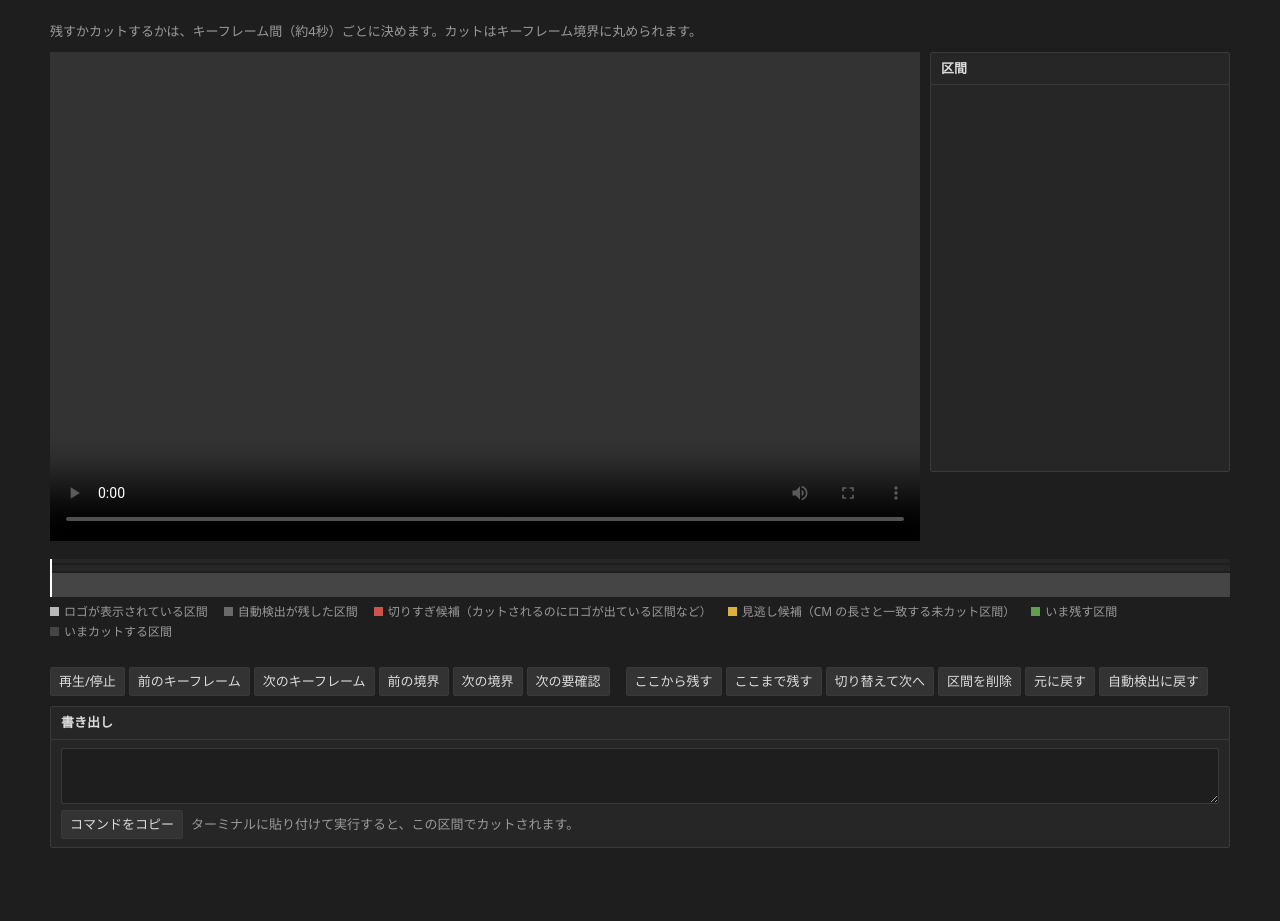
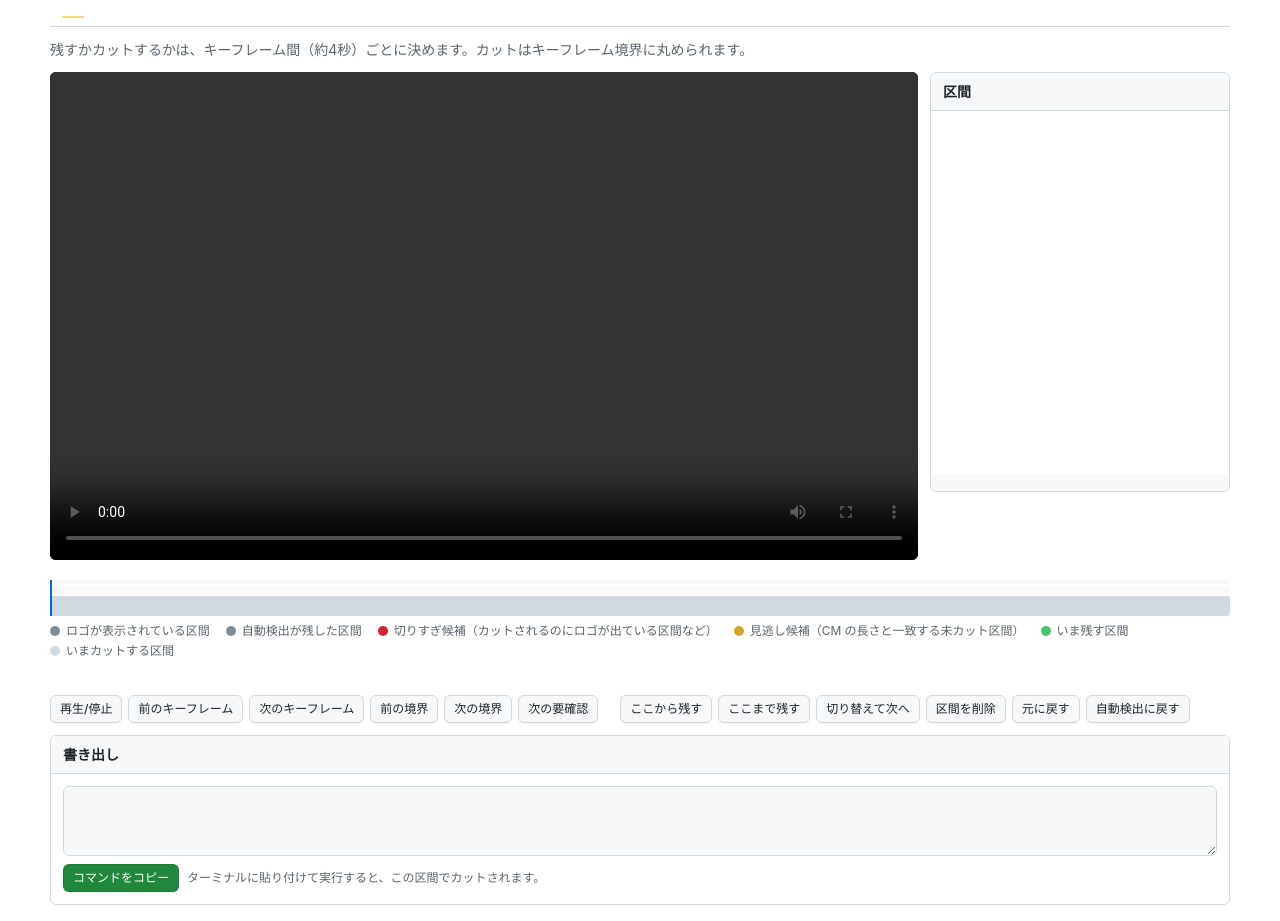
Before and after one commit to fetburner/Tachikaze, a website: page src/review.html in a window 1280 px wide. Before the commit the page ends 860 px from the top, so only its background shows below. Drawn offline with Linux system fonts and the light colour scheme.

Commit message:
[E21-2] 確認画面の見た目を GitHub（Primer）風の明るいテーマにする
白背景・淡いグレーの罫線と見出し帯・角丸 6px のボタンにした。
残す区間は緑、見逃し候補は黄土色、切りすぎ候補は赤。
主操作の「コマンドをコピー」だけを緑のボタンにする。

Co-Authored-By: Claude Opus 5.5 <noreply@anthropic.com>

```diff
--- a/src/review.html
+++ b/src/review.html
@@ -5,66 +5,64 @@
 <meta name="viewport" content="width=device-width, initial-scale=1">
 <title>Tachikaze review</title>
 <style>
-/* 動画編集ソフトに倣った中立グレーの暗色1テーマに固定している（映像の色を背景の色味で歪めないため）。
-   外部のCSS・フォント・JSは読まない。 */
+/* GitHub（Primer）の配色と部品の形に寄せた明るい1テーマに固定している。外部のCSS・フォント・JSは読まない。 */
 :root{
-  color-scheme:dark;
-  --bg:#1e1e1e; --panel:#262626; --raised:#333; --line:#3a3a3a;
-  --text:#dcdcdc; --muted:#9a9a9a;
-  --keep:#5f9f4f; --keep-text:#82c46f; --cut:#454545; --warn:#d9b13b; --over:#d2524b; --logo:#b8b8b8;
+  color-scheme:light;
+  --bg:#fff; --subtle:#f6f8fa; --line:#d1d9e0; --text:#1f2328; --muted:#59636e; --accent:#0969da;
+  --keep:#1a7f37; --keep-bar:#4ac26b; --cut:#d1d9e0; --warn:#9a6700; --warn-bar:#d4a72c; --over:#d1242f; --logo:#818b98;
 }
 [hidden]{display:none!important}
 *{box-sizing:border-box}
-body{margin:0;background:var(--bg);color:var(--text);font-family:system-ui,"Hiragino Sans",sans-serif;font-size:13px;line-height:1.5;
-  font-variant-numeric:tabular-nums;
-  padding-block:12px;padding-left:max(16px,env(safe-area-inset-left,0px));padding-right:max(16px,env(safe-area-inset-right,0px))}
-.app{max-width:1180px;margin:0 auto;display:flex;flex-direction:column;gap:10px}
-header{display:flex;flex-wrap:wrap;gap:2px 16px;align-items:baseline}
-h1{font-size:15px;font-weight:600;margin:0;overflow-wrap:anywhere}
-.sub{color:var(--warn)}
+body{margin:0;background:var(--bg);color:var(--text);font:14px/1.5 -apple-system,BlinkMacSystemFont,"Segoe UI","Noto Sans",Helvetica,Arial,sans-serif;
+  font-variant-numeric:tabular-nums;padding-block:16px;padding-left:max(16px,env(safe-area-inset-left,0px));padding-right:max(16px,env(safe-area-inset-right,0px))}
+.app{max-width:1180px;margin:0 auto;display:flex;flex-direction:column;gap:12px}
+header{display:flex;flex-wrap:wrap;gap:4px 12px;align-items:center;padding-bottom:8px;border-bottom:1px solid var(--line)}
+h1{font-size:20px;font-weight:600;margin:0;overflow-wrap:anywhere}
+.sub{font-size:12px;font-weight:500;color:var(--warn);background:#fff8c5;border:1px solid #d4a72c66;border-radius:2em;padding:0 10px}
 .note{color:var(--muted);margin:0}
-.top{display:grid;grid-template-columns:minmax(0,1fr) 300px;gap:10px}
+.top{display:grid;grid-template-columns:minmax(0,1fr) 300px;gap:12px}
 @media(max-width:760px){.top{grid-template-columns:minmax(0,1fr)}}
-.monitor video{display:block;width:100%;aspect-ratio:16/9;background:#000}
-.info{display:flex;justify-content:space-between;gap:8px;padding:4px 2px;color:var(--muted)}
+.monitor video{display:block;width:100%;aspect-ratio:16/9;background:#000;border-radius:6px}
+.info{display:flex;justify-content:space-between;gap:8px;padding:4px 2px;color:var(--muted);font-size:12px}
 .info #tc{color:var(--text)}
-.badge.keep{color:var(--keep-text)} .badge.cut{color:var(--muted)}
-.segs,.export{background:var(--panel);border:1px solid var(--line);border-radius:2px}
+.badge.keep{color:var(--keep)}
+.segs,.export{border:1px solid var(--line);border-radius:6px;overflow:hidden}
 .segs{display:flex;flex-direction:column;min-height:0;max-height:420px}
-h2{font-size:13px;font-weight:600;margin:0;padding:6px 10px;border-bottom:1px solid var(--line)}
+h2{font-size:14px;font-weight:600;margin:0;padding:8px 12px;background:var(--subtle);border-bottom:1px solid var(--line)}
 .seglist{overflow-y:auto;flex:1}
-.seg{display:grid;grid-template-columns:44px 1fr 1fr 48px;gap:6px;width:100%;padding:5px 10px;background:none;border:0;border-bottom:1px solid var(--line);
-  color:var(--muted);font:inherit;text-align:left;cursor:pointer}
-.seg:hover{background:var(--raised)} .seg.cur{background:var(--raised);color:var(--text)}
+.seg{display:grid;grid-template-columns:44px 1fr 1fr 48px;gap:6px;width:100%;padding:6px 12px;background:none;border:0;border-bottom:1px solid var(--line);
+  color:var(--muted);font:inherit;font-size:13px;text-align:left;cursor:pointer}
+.seg:hover{background:var(--subtle)} .seg.cur{background:#ddf4ff;box-shadow:inset 2px 0 var(--accent)}
 .seg span:last-of-type{text-align:right}
-.seg .k{color:var(--keep-text)} .seg .c{color:var(--muted)}
+.seg .k{color:var(--keep);font-weight:500}
 .seg em{grid-column:1/-1;font-style:normal;color:var(--over)} .seg em.m{color:var(--warn)}
-.total{padding:6px 10px;color:var(--muted)}
+.total{padding:8px 12px;color:var(--muted);font-size:12px;background:var(--subtle)}
 .overview{position:relative;cursor:pointer}
-.row{position:relative;background:var(--panel)}
-.row.logo{height:4px;margin-bottom:2px} .row.logo i{background:var(--logo)}
-.row.auto{height:6px;margin-bottom:2px} .row.now{height:24px;background:var(--cut)}
+.row{position:relative;background:var(--subtle);border-radius:3px;overflow:hidden}
+.row.logo{height:4px;margin-bottom:3px} .row.logo i{background:var(--logo)}
+.row.auto{height:6px;margin-bottom:3px} .row.now{height:20px;background:var(--cut)}
 .row i{position:absolute;top:0;bottom:0}
-.row.auto i{background:#6a6a6a} .row.auto i.missed{background:var(--warn)} .row.auto i.over{background:var(--over)}
-.row.now i{background:var(--keep)}
-.head{position:absolute;top:0;bottom:0;width:2px;background:#fff;pointer-events:none}
+.row.auto i{background:#818b98} .row.auto i.missed{background:var(--warn-bar)} .row.auto i.over{background:var(--over)}
+.row.now i{background:var(--keep-bar)}
+.head{position:absolute;top:0;bottom:0;width:2px;background:var(--accent);pointer-events:none}
 .legend{display:flex;flex-wrap:wrap;gap:2px 16px;color:var(--muted);font-size:12px;margin-top:6px}
-.legend span[style]::before{content:"";display:inline-block;width:9px;height:9px;margin-right:5px;background:var(--c)}
-.strip{display:flex;gap:2px;overflow-x:auto;padding-bottom:6px}
-.th{flex:none;width:88px;padding:0;border:0;border-top:3px solid transparent;outline-offset:-2px;background:none;color:var(--muted);cursor:pointer;font:inherit;font-size:11px}
-.th img{display:block;width:100%;height:50px;object-fit:cover;border-bottom:3px solid var(--keep);background:var(--panel)}
+.legend span[style]::before{content:"";display:inline-block;width:10px;height:10px;border-radius:50%;margin-right:6px;vertical-align:-1px;background:var(--c)}
+.strip{display:flex;gap:6px;overflow-x:auto;padding:3px 3px 8px}
+.th{flex:none;width:88px;padding:0;border:0;border-top:3px solid transparent;background:none;color:var(--muted);cursor:pointer;font:inherit;font-size:11px}
+.th img{display:block;width:100%;height:50px;object-fit:cover;border-radius:6px;border-bottom:3px solid var(--keep-bar);background:var(--subtle)}
 .th.cut img{opacity:.35;border-bottom-color:var(--cut)}
-.th.missed{border-top-color:var(--warn)} .th.over{border-top-color:var(--over)}
-.th.cur{outline:2px solid #fff;color:var(--text)}
-.ctl{display:flex;flex-wrap:wrap;gap:4px}
-button{font:inherit}
-.ctl button,.export button{background:var(--raised);color:var(--text);border:1px solid var(--line);border-radius:2px;padding:4px 8px;cursor:pointer}
-.ctl button:hover,.export button:hover{background:#3d3d3d}
-.ctl .gap{width:8px}
-:focus-visible{outline:2px solid #aaa;outline-offset:1px}
-.export .body{padding:8px 10px;display:flex;flex-direction:column;gap:6px}
-textarea{width:100%;background:var(--bg);color:var(--text);border:1px solid var(--line);border-radius:2px;padding:6px 8px;font-family:ui-monospace,Menlo,monospace;font-size:12px;resize:vertical;overflow-wrap:anywhere}
-.export .bar{display:flex;flex-wrap:wrap;gap:8px;align-items:center;color:var(--muted)}
+.th.missed{border-top-color:var(--warn-bar)} .th.over{border-top-color:var(--over)}
+.th.cur{outline:2px solid var(--accent);outline-offset:1px;border-radius:6px;color:var(--text)}
+.ctl{display:flex;flex-wrap:wrap;gap:6px}
+.ctl .gap{width:10px}
+.ctl button,.export button{background:var(--subtle);color:var(--text);border:1px solid var(--line);border-radius:6px;padding:3px 9px;font:inherit;font-size:12px;font-weight:500;line-height:20px;cursor:pointer;box-shadow:0 1px 0 #1f23280a}
+.ctl button:hover,.export button:hover{background:#eff2f5}
+.export #bCopy{background:#1f883d;color:#fff;border-color:#1f232826}
+.export #bCopy:hover{background:#1c8139}
+:focus-visible{outline:2px solid var(--accent);outline-offset:-2px}
+.export .body{padding:12px;display:flex;flex-direction:column;gap:8px}
+textarea{width:100%;background:var(--subtle);color:var(--text);border:1px solid var(--line);border-radius:6px;padding:8px 12px;font:12px/1.45 ui-monospace,SFMono-Regular,Menlo,monospace;resize:vertical;overflow-wrap:anywhere}
+.export .bar{display:flex;flex-wrap:wrap;gap:8px;align-items:center;color:var(--muted);font-size:12px}
 </style>
 </head>
 <body>
@@ -98,10 +96,10 @@ textarea{width:100%;background:var(--bg);color:var(--text);border:1px solid var(
     <div class="legend">
       <span id="legLogo" style="--c:var(--logo)">ロゴが表示されている区間</span>
       <span id="logoNote" hidden>この録画ではロゴを検出できなかったため、ロゴによる切りすぎ候補は出ません</span>
-      <span style="--c:#6a6a6a">自動検出が残した区間</span>
+      <span style="--c:#818b98">自動検出が残した区間</span>
       <span style="--c:var(--over)">切りすぎ候補（カットされるのにロゴが出ている区間など）</span>
-      <span style="--c:var(--warn)">見逃し候補（CM の長さと一致する未カット区間）</span>
-      <span style="--c:var(--keep)">いま残す区間</span>
+      <span style="--c:var(--warn-bar)">見逃し候補（CM の長さと一致する未カット区間）</span>
+      <span style="--c:var(--keep-bar)">いま残す区間</span>
       <span style="--c:var(--cut)">いまカットする区間</span>
     </div>
   </div>
```
